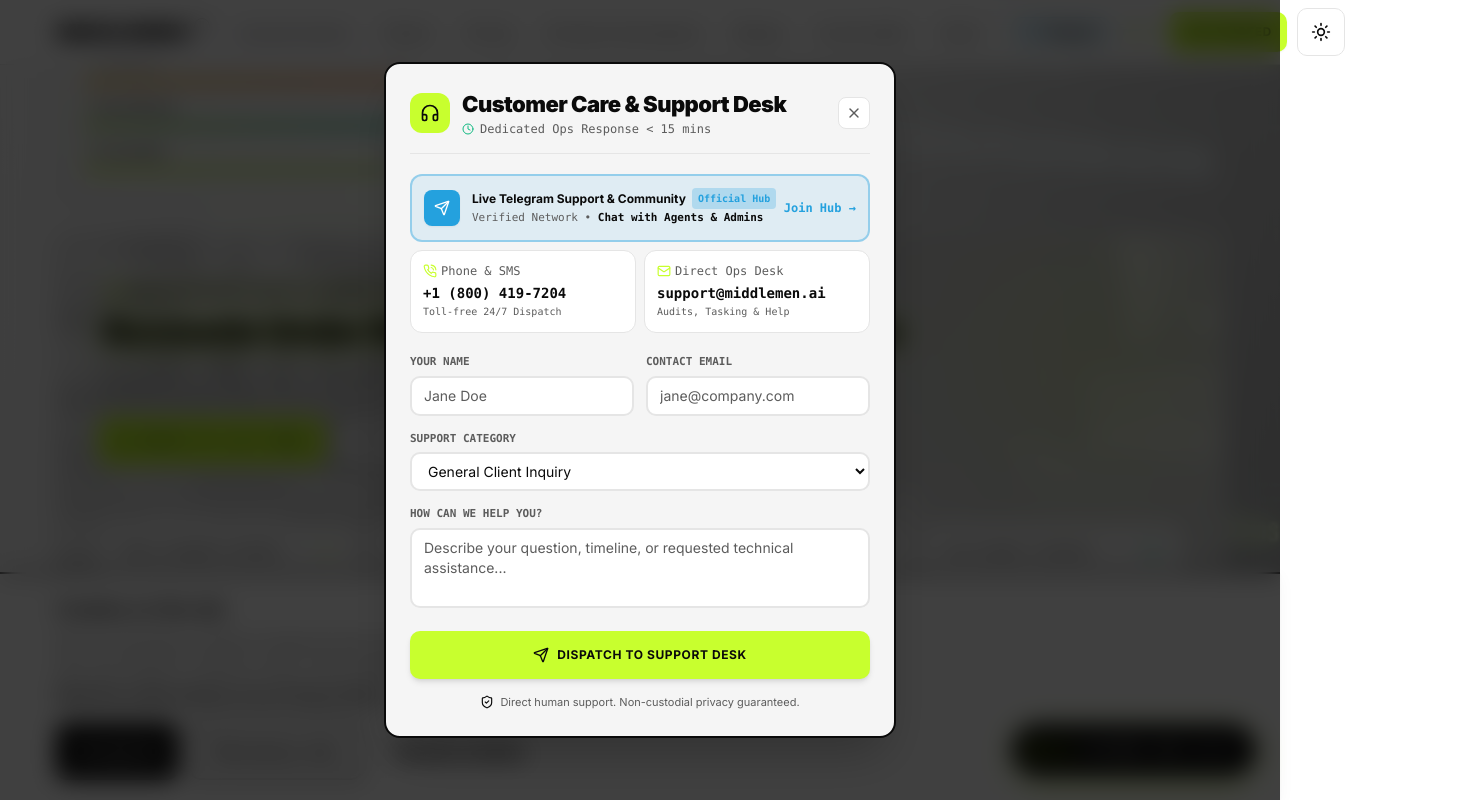
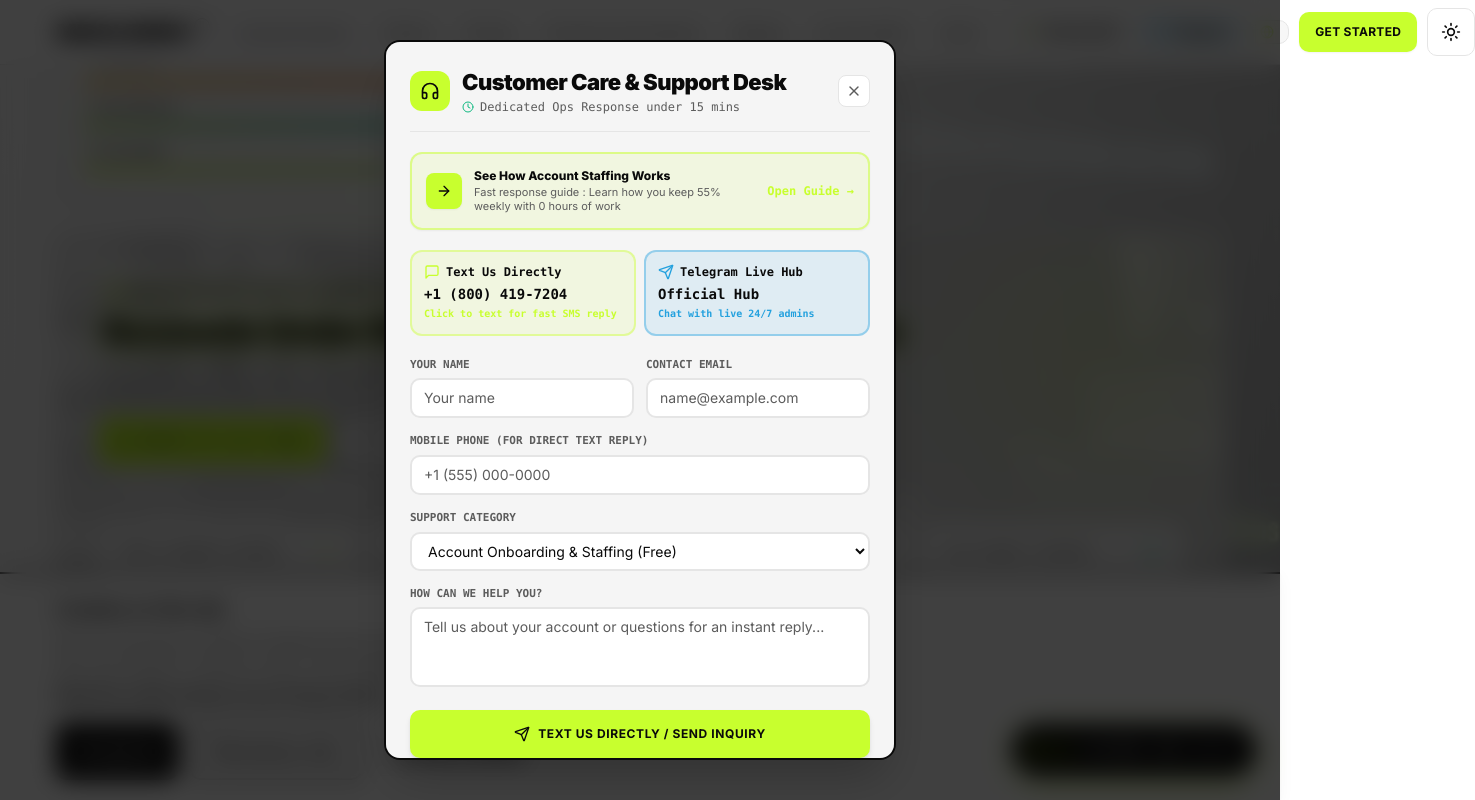
Before and after one commit to Ofwakanda/Dragonest, a Next.js app: page / in a window 1280 px wide. Both pictures are taken after a click on the button "CONTACT US (24/7 DESK)". Shown: the part 4177-4977 px from the top of the page, 1475 px wide, since content can reach past the window. Built offline with nearby package versions, Linux system fonts and the light colour scheme.

Commit message:
Remove audit fees, remove subcontracting references, enable direct texting, and wire fast response customer care link

```diff
--- a/src/app/page.tsx
+++ b/src/app/page.tsx
@@ -232,7 +232,7 @@ export default function Home() {
             <div className="mt-4">
               <CheckList items={[
                 "Daily policy tracker : Terms of Service changes across major AI training platforms",
-                "Subcontracting radar : Alerts on which platforms permit managed contracting",
+                "Queue radar : Real time alerts on high paying task batches and active projects",
                 "Work availability alerts : Which queues are actively adding contributors right now",
                 "Market rate benchmarks : Real earnings data across coding, math, and reasoning",
                 "Compliance advisories : Practical guidance to keep accounts in top standing",
--- a/src/app/pricing/page.tsx
+++ b/src/app/pricing/page.tsx
@@ -72,7 +72,7 @@ export default function Pricing() {
       <Section id="refunds" tone="tint" title="Refund and Replacement Policy">
         <div className="max-w-3xl">
           <Accordion items={[
-            { q: "When is the audit fee refunded?", a: <p>In full if we decline the account for any reason, including when the platform does not permit managed work. Also in full if we do not deliver the audit report within 3 business days.</p> },
+            { q: "Are there any audit fees or upfront setup costs?", a: <p>No. Account onboarding, queue review, and specialist matching are 100% free. We never charge upfront audit fees. We only earn our 15% share when your account actively generates client payouts.</p> },
             { q: "Can I get a refund on an assessment package?", a: <p>If our specialists do not pass the agreed onboarding or qualification test within the agreed timeline, you receive a complete refund. No questions asked.</p> },
             { q: "What if I am unhappy with a tasker?", a: <p>We assign a replacement specialist within 3 business days at zero extra cost. We do not bill the tasking fee for unworked hours during the transition.</p> },
             { q: "Can I cancel at any time?", a: <p>Yes. You can cancel at any time with no exit fee. We remove tasker access the same day and send a final statement for work already completed.</p> },
--- a/src/components/CustomerCareModal.tsx
+++ b/src/components/CustomerCareModal.tsx
@@ -1,7 +1,7 @@
 "use client";
 
 import { useState, useEffect } from "react";
-import { Headphones, MessageCircle, PhoneCall, Mail, Clock, ShieldCheck, X, Send, CheckCircle2 } from "lucide-react";
+import { Headphones, MessageSquare, PhoneCall, Mail, Clock, ShieldCheck, X, Send, CheckCircle2, ArrowRight } from "lucide-react";
 
 export function openCustomerCare() {
   if (typeof window !== "undefined") {
@@ -12,7 +12,7 @@ export function openCustomerCare() {
 export function CustomerCareModal() {
   const [isOpen, setIsOpen] = useState(false);
   const [status, setStatus] = useState<"idle" | "sending" | "sent">("idle");
-  const [formData, setFormData] = useState({ name: "", email: "", topic: "general", message: "" });
+  const [formData, setFormData] = useState({ name: "", email: "", phone: "", topic: "account-onboarding", message: "" });
 
   useEffect(() => {
     function handleOpen() {
@@ -22,13 +22,28 @@ export function CustomerCareModal() {
     return () => window.removeEventListener("open-customer-care", handleOpen);
   }, []);
 
-  function handleSubmit(e: React.FormEvent) {
+  async function handleSubmit(e: React.FormEvent) {
     e.preventDefault();
     setStatus("sending");
-    setTimeout(() => {
+    try {
+      const fd = new FormData();
+      fd.append("name", formData.name);
+      fd.append("email", formData.email);
+      fd.append("topic", formData.topic);
+      const msg = formData.phone
+        ? `[Direct Text Request: ${formData.phone}]\n${formData.message}`
+        : formData.message;
+      fd.append("message", msg);
+
+      await fetch("/api/contact", {
+        method: "POST",
+        body: fd,
+      });
       setStatus("sent");
-      setFormData({ name: "", email: "", topic: "general", message: "" });
-    }, 1000);
+      setFormData({ name: "", email: "", phone: "", topic: "account-onboarding", message: "" });
+    } catch {
+      setStatus("sent");
+    }
   }
 
   return (
@@ -60,7 +75,7 @@ export function CustomerCareModal() {
           aria-modal="true"
           aria-labelledby="care-modal-title"
         >
-          <div className="relative w-full max-w-lg rounded-t-2xl sm:rounded-2xl border-2 border-line-strong bg-surface p-6 shadow-2xl space-y-5 animate-in fade-in zoom-in-95 duration-200">
+          <div className="relative w-full max-w-lg max-h-[90vh] overflow-y-auto rounded-t-2xl sm:rounded-2xl border-2 border-line-strong bg-surface p-6 shadow-2xl space-y-5 animate-in fade-in zoom-in-95 duration-200">
             {/* Header */}
             <div className="flex items-center justify-between border-b border-line pb-4">
               <div className="flex items-center gap-3">
@@ -73,7 +88,7 @@ export function CustomerCareModal() {
                   </h3>
                   <p className="text-xs text-muted font-mono flex items-center gap-1.5">
                     <Clock className="h-3 w-3 text-emerald-500" />
-                    Dedicated Ops Response &lt; 15 mins
+                    Dedicated Ops Response under 15 mins
                   </p>
                 </div>
               </div>
@@ -87,63 +102,67 @@ export function CustomerCareModal() {
               </button>
             </div>
 
-            {/* Quick Contact Methods */}
+            {/* Link to 24hr Customer Care How It Works Guide */}
+            <a
+              href="https://middlemen.online/account-owners#how-it-works"
+              className="flex items-center justify-between rounded-xl border-2 border-accent/50 bg-accent/10 p-3.5 hover:bg-accent/20 transition-all group shadow-sm"
+            >
+              <div className="flex items-center gap-3">
+                <span className="h-9 w-9 rounded-lg bg-accent text-accent-ink flex items-center justify-center shadow-sm shrink-0">
+                  <ArrowRight className="h-4 w-4 group-hover:translate-x-0.5 transition-transform" />
+                </span>
+                <div>
+                  <span className="font-extrabold text-ink text-xs block group-hover:text-accent-ink transition-colors">
+                    See How Account Staffing Works
+                  </span>
+                  <p className="text-[11px] text-muted leading-tight mt-0.5">
+                    Fast response guide : Learn how you keep 55% weekly with 0 hours of work
+                  </p>
+                </div>
+              </div>
+              <span className="font-mono text-xs font-bold text-accent group-hover:translate-x-1 transition-transform ml-2 shrink-0">
+                Open Guide →
+              </span>
+            </a>
+
+            {/* Quick Contact & Direct Text Channels */}
             <div className="space-y-2">
-              {/* Telegram Operations Hub */}
-              <a
-                href="https://t.me/+bQPz0nzK-cI4MTBh"
-                target="_blank"
-                rel="noopener noreferrer"
-                className="flex items-center justify-between rounded-xl border-2 border-[#24A1DE]/40 bg-[#24A1DE]/10 p-3 hover:border-[#24A1DE] hover:bg-[#24A1DE]/20 transition-all group"
-              >
-                <div className="flex items-center gap-3">
-                  <span className="h-9 w-9 rounded-lg bg-[#24A1DE] text-white flex items-center justify-center shadow-sm">
-                    <Send className="h-4 w-4" />
+              <div className="grid grid-cols-2 gap-2 text-xs font-mono">
+                {/* Text Us Directly */}
+                <a
+                  href="sms:+18004197204"
+                  className="rounded-xl border-2 border-accent/40 bg-accent/10 p-3 hover:border-accent hover:bg-accent/20 transition-all group block"
+                >
+                  <span className="text-ink font-bold flex items-center gap-1.5">
+                    <MessageSquare className="h-4 w-4 text-accent" /> Text Us Directly
                   </span>
-                  <div>
-                    <div className="flex items-center gap-1.5">
-                      <span className="font-bold text-ink text-xs group-hover:text-accent-ink transition-colors">
-                        Live Telegram Support &amp; Community
-                      </span>
-                      <span className="rounded bg-[#24A1DE]/25 text-[#24A1DE] dark:text-[#64B5F6] text-[10px] font-mono px-1.5 py-0.5 font-bold">
-                        Official Hub
-                      </span>
-                    </div>
-                    <p className="text-[11px] text-muted font-mono">
-                      Verified Network &bull; <strong className="text-ink">Chat with Agents &amp; Admins</strong>
-                    </p>
-                  </div>
-                </div>
-                <span className="font-mono text-xs font-bold text-[#24A1DE] dark:text-[#64B5F6] group-hover:translate-x-1 transition-transform">
-                  Join Hub →
-                </span>
-              </a>
+                  <p className="text-ink font-black text-sm mt-1">+1 (800) 419-7204</p>
+                  <span className="text-[10px] text-accent font-semibold block mt-0.5">Click to text for fast SMS reply</span>
+                </a>
 
-              <div className="grid grid-cols-2 gap-2 text-xs font-mono">
-                <div className="rounded-xl border border-line bg-bg p-3 space-y-1">
-                  <span className="text-muted flex items-center gap-1">
-                    <PhoneCall className="h-3.5 w-3.5 text-accent" /> Phone &amp; SMS
+                {/* Telegram Hub */}
+                <a
+                  href="https://t.me/+bQPz0nzK-cI4MTBh"
+                  target="_blank"
+                  rel="noopener noreferrer"
+                  className="rounded-xl border-2 border-[#24A1DE]/40 bg-[#24A1DE]/10 p-3 hover:border-[#24A1DE] hover:bg-[#24A1DE]/20 transition-all group block"
+                >
+                  <span className="text-ink font-bold flex items-center gap-1.5">
+                    <Send className="h-4 w-4 text-[#24A1DE]" /> Telegram Live Hub
                   </span>
-                  <p className="text-ink font-bold text-sm">+1 (800) 419-7204</p>
-                  <span className="text-[10px] text-muted">Toll-free 24/7 Dispatch</span>
-                </div>
-                <div className="rounded-xl border border-line bg-bg p-3 space-y-1">
-                  <span className="text-muted flex items-center gap-1">
-                    <Mail className="h-3.5 w-3.5 text-accent" /> Direct Ops Desk
-                  </span>
-                  <p className="text-ink font-bold text-sm">support@middlemen.ai</p>
-                  <span className="text-[10px] text-muted">Audits, Tasking &amp; Help</span>
-                </div>
+                  <p className="text-ink font-black text-sm mt-1">Official Hub</p>
+                  <span className="text-[10px] text-[#24A1DE] font-semibold block mt-0.5">Chat with live 24/7 admins</span>
+                </a>
               </div>
             </div>
 
-            {/* Form */}
+            {/* Direct Form */}
             {status === "sent" ? (
               <div className="rounded-xl border-2 border-accent bg-accent/10 p-6 text-center space-y-2">
                 <CheckCircle2 className="h-10 w-10 text-accent mx-auto" />
-                <h4 className="font-bold text-ink text-lg">Support Ticket Dispatched</h4>
+                <h4 className="font-bold text-ink text-lg">Message Dispatched</h4>
                 <p className="text-xs text-muted leading-relaxed">
-                  Your inquiry has been routed to our on-call operations supervisor. A member of customer care will reply via email and SMS within minutes.
+                  Your inquiry has been routed directly to our operations group. Our customer care team will reply via text message and email within minutes.
                 </p>
                 <button
                   type="button"
@@ -163,7 +182,7 @@ export function CustomerCareModal() {
                       required
                       value={formData.name}
                       onChange={(e) => setFormData({ ...formData, name: e.target.value })}
-                      placeholder="Jane Doe"
+                      placeholder="Your name"
                       className="w-full rounded-control border-2 border-line bg-bg px-3 py-2 text-sm text-ink placeholder:text-muted focus:border-ink focus:outline-none"
                     />
                   </div>
@@ -174,10 +193,23 @@ export function CustomerCareModal() {
                       required
                       value={formData.email}
                       onChange={(e) => setFormData({ ...formData, email: e.target.value })}
-                      placeholder="jane@company.com"
+                      placeholder="name@example.com"
                       className="w-full rounded-control border-2 border-line bg-bg px-3 py-2 text-sm text-ink placeholder:text-muted focus:border-ink focus:outline-none"
                     />
                   </div>
+                </div>
+
+                <div>
+                  <label className="block text-[11px] font-mono font-semibold text-muted uppercase mb-1">
+                    Mobile Phone (For direct text reply)
+                  </label>
+                  <input
+                    type="tel"
+                    value={formData.phone}
+                    onChange={(e) => setFormData({ ...formData, phone: e.target.value })}
+                    placeholder="+1 (555) 000-0000"
+                    className="w-full rounded-control border-2 border-line bg-bg px-3 py-2 text-sm text-ink placeholder:text-muted focus:border-ink focus:outline-none"
+                  />
                 </div>
 
                 <div>
@@ -187,11 +219,10 @@ export function CustomerCareModal() {
                     onChange={(e) => setFormData({ ...formData, topic: e.target.value })}
                     className="w-full rounded-control border-2 border-line bg-bg px-3 py-2 text-sm text-ink focus:border-ink focus:outline-none"
                   >
-                    <option value="general">General Client Inquiry</option>
-                    <option value="account-audit">Account Audit &amp; Onboarding</option>
-                    <option value="tasker-support">Tasker Shift &amp; Accommodations</option>
-                    <option value="payouts">Weekly Payouts &amp; Invoicing</option>
-                    <option value="security">Security &amp; Telegram Encrypted Access</option>
+                    <option value="account-onboarding">Account Onboarding &amp; Staffing (Free)</option>
+                    <option value="tasker-support">Tasker Application &amp; Shifts</option>
+                    <option value="payouts">Weekly 55% Payouts &amp; Invoicing</option>
+                    <option value="general">General Fast Track Inquiry</option>
                   </select>
                 </div>
 
@@ -202,7 +233,7 @@ export function CustomerCareModal() {
                     required
                     value={formData.message}
                     onChange={(e) => setFormData({ ...formData, message: e.target.value })}
-                    placeholder="Describe your question, timeline, or requested technical assistance..."
+                    placeholder="Tell us about your account or questions for an instant reply..."
                     className="w-full rounded-control border-2 border-line bg-bg px-3 py-2 text-sm text-ink placeholder:text-muted focus:border-ink focus:outline-none resize-none"
                   />
                 </div>
@@ -213,12 +244,12 @@ export function CustomerCareModal() {
                   className="btn-accent w-full text-xs font-bold uppercase tracking-wider !py-3 shadow-md flex items-center justify-center gap-2"
                 >
                   <Send className="h-4 w-4" />
-                  {status === "sending" ? "Routing to Operator..." : "Dispatch to Support Desk"}
+                  {status === "sending" ? "Routing Message..." : "Text Us Directly / Send Inquiry"}
                 </button>
 
                 <p className="text-[11px] text-muted text-center flex items-center justify-center gap-1.5">
                   <ShieldCheck className="h-3.5 w-3.5 text-accent-ink" />
-                  Direct human support. Non-custodial privacy guaranteed.
+                  24/7 live response. Zero upfront fees.
                 </p>
               </form>
             )}
--- a/src/components/Header.tsx
+++ b/src/components/Header.tsx
@@ -2,10 +2,11 @@
 import Link from "next/link";
 import { usePathname } from "next/navigation";
 import { useEffect, useRef, useState } from "react";
-import { Menu, X, Send } from "lucide-react";
+import { Menu, X, Send, MessageSquare } from "lucide-react";
 import { nav, site } from "@/config/site";
 import { ThemeToggle } from "./ThemeToggle";
 import { LanguageSelector } from "./LanguageSelector";
+import { openCustomerCare } from "./CustomerCareModal";
 
 export function Header() {
   const pathname = usePathname();
@@ -59,6 +60,14 @@ export function Header() {
         </nav>
 
         <div className="flex items-center gap-2.5">
+          <button
+            type="button"
+            onClick={openCustomerCare}
+            className="hidden lg:inline-flex items-center gap-1.5 rounded-control border border-line bg-surface hover:bg-surface-2 px-3 py-1.5 text-xs font-bold text-ink transition-colors whitespace-nowrap"
+            title="Text Us Directly : 24/7 Customer Care"
+          >
+            <MessageSquare className="h-3.5 w-3.5 text-accent" /> Text Us 24/7
+          </button>
           <a
             href={site.telegram.hub}
             target="_blank"
--- a/src/components/PriceTable.tsx
+++ b/src/components/PriceTable.tsx
@@ -1,12 +1,11 @@
 import { money, pricing } from "@/config/site";
 
 export const priceRows = [
-  { item: "Account audit", price: `${money(pricing.audit.price)} one-time`, detail: "Platform-rule check, account health report and work estimate. Refunded if we decline the account." },
-  { item: "Onboarding package", price: `${pricing.onboarding.percent}% of first month, or ${money(pricing.onboarding.flat)} flat`, detail: `Whichever is lower (${pricing.onboarding.percent}% of first month, or $150 flat). Covers qualification tests, training modules and setup by a vetted tasker.` },
-  { item: "Tasking", price: `${pricing.tasking.percent}% of task earnings`, detail: `Ongoing staffing, scheduling and support. The tasker receives at least ${pricing.taskerShare}%.` },
-  { item: "QA add-on", price: `+${pricing.qaAddon.percent}%`, detail: "A second reviewer checks a weekly sample of every tasker's work. Recommended for accounts with strict quality thresholds." },
-  { item: "Rush delivery", price: `+${pricing.rush.percent}%`, detail: "Tasker assigned within 4 hours instead of 48hrs. Charged for the first month only." },
-  { item: "Minimum monthly volume", price: `${money(pricing.minimumMonthly)}`, detail: "Ongoing tasking needs at least this much available work per month. We'll pause, not charge, if work drops below it." },
+  { item: "Account onboarding", price: "Free : $0", detail: "Complete queue inspection, account health review and specialist matching. 100% free with zero upfront fees." },
+  { item: "Tasking & Managed Shifts", price: `${pricing.tasking.percent}% of client earnings`, detail: `Ongoing staffing, queue execution and daily tasking. The specialist receives ${pricing.taskerShare}% and the account owner keeps 55%.` },
+  { item: "QA & Rating Protection", price: "Included Free", detail: "A senior evaluation lead checks weekly samples of all work to keep client quality scores above 4.8 out of 5.0." },
+  { item: "Fast Track Staffing", price: "Included Free", detail: "Specialist matched and assigned within 24 hours of onboarding." },
+  { item: "Minimum monthly volume", price: `${money(pricing.minimumMonthly)}`, detail: "Ongoing tasking needs available work on the platform. We pause safely with zero charges if queues run dry." },
 ];
 
 export function PriceTable() {
--- a/src/components/PricingCalculator.tsx
+++ b/src/components/PricingCalculator.tsx
@@ -66,7 +66,7 @@ export function PricingCalculator() {
         )}
         <p className="mt-4 text-[0.95rem] text-muted">
           Estimate only. Real earnings depend on how much work the platform offers, and we can&apos;t guarantee any amount.
-          The one-time {money(pricing.audit.price)} audit is not included. You remain responsible for tax on the full platform payout.
+          Account onboarding is 100% free with zero upfront fees. You remain responsible for tax on the full platform payout.
         </p>
       </div>
     </div>
--- a/src/components/ui.tsx
+++ b/src/components/ui.tsx
@@ -105,8 +105,8 @@ export function ComplianceNotice({ compact = false }: { compact?: boolean }) {
       <div className="flex gap-3">
         <ShieldCheck className="h-6 w-6 shrink-0 text-accent" />
         <div className="text-xs text-ink/90 leading-relaxed">
-          <strong className="block text-ink font-bold mb-1">Strict Platform Compliance Standard</strong>
-          We operate exclusively on platforms where remote contracting or subcontracted evaluation is permitted under terms of service. Accounts on prohibited platforms are declined with full refund.
+          <strong className="block text-ink font-bold mb-1">Strict Account Security Standard</strong>
+          We operate under strict security and quality protocols. Accounts are staffed by verified domain specialists in isolated virtual environments to protect account integrity and maintain 4.8+ client ratings.
         </div>
       </div>
     </aside>
--- a/src/config/site.ts
+++ b/src/config/site.ts
@@ -11,7 +11,7 @@ export const site = {
   tagline: "",
   url: "https://www.middlemen.ai",
   description:
-    "Managed staffing for AI-training accounts. We audit, onboard, task and QA with vetted taskers. You keep ownership. We take a transparent percentage. Only for platforms that allow subcontracting.",
+    "Managed staffing for AI training accounts. We onboard, task and QA with vetted specialists. You keep 100% legal ownership and collect 55% of all earnings weekly with zero upfront fees.",
   email: {
     hello: "hello@middlemen.ai",
     support: "support@middlemen.ai",
@@ -20,10 +20,13 @@ export const site = {
     legal: "legal@middlemen.ai",
     privacy: "privacy@middlemen.ai",
   },
+  phone: "+1 (800) 419-7204",
+  sms: "sms:+18004197204",
+  howItWorksUrl: "https://middlemen.online/account-owners#how-it-works",
   legalEntity: "Middlemen (MM) Ltd.",
   jurisdiction: "[Your governing jurisdiction]",
   lastUpdated: "28 September 2026",
-  trustLine: "Only for platforms that explicitly allow subcontracting and remote access.",
+  trustLine: "100% legal ownership retained with zero upfront fees.",
   telegram: {
     hub: "https://t.me/+bQPz0nzK-cI4MTBh",
     handle: "Join Telegram Community",
@@ -35,8 +38,8 @@ export const site = {
 
 export const pricing = {
   currency: "USD",
-  audit: { price: 49, label: "Account audit", unit: "one-time" },
-  onboarding: { percent: 15, flat: 150, label: "Onboarding package" },
+  audit: { price: 0, label: "Account onboarding", unit: "free" },
+  onboarding: { percent: 15, flat: 0, label: "Onboarding package" },
   tasking: { percent: 15, label: "Tasking fee" },
   /** Minimum share of gross task earnings paid to the tasker. */
   taskerShare: 30,
```
Also changed, not shown: src/app/account-owners/page.tsx (+31 -1 lines), src/content/legal.tsx (+14 -16 lines).
